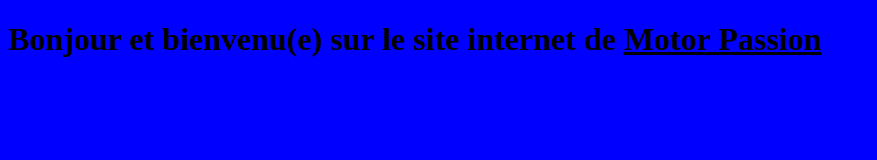
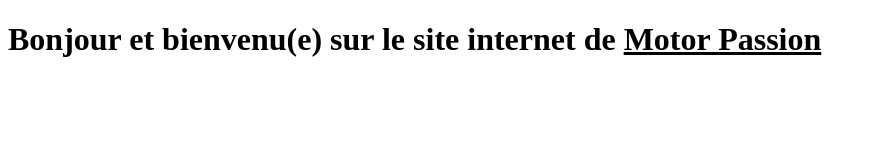
Before and after one commit to KOALAquiCHEAT/motor-passion, a plain HTML site: page index.html in a window 1280 px wide. Shown: the whole page, without its empty margins (0-877 px from the left). Drawn offline with Linux system fonts and the light colour scheme.

```diff
--- a/index.html
+++ b/index.html
@@ -7,7 +7,8 @@
     <title>Document</title>
     <link rel="stylesheet" href="style.css">
 </head>
-<body class="bodya">
+<body>
     <h1>Bonjour et bienvenu(e) sur le site internet de <u>Motor Passion</u> </h1>
+
 </body>
 </html>
--- a/style.css
+++ b/style.css
@@ -1,3 +1,3 @@
-.bodya{
-    background-color: blue;
+body{
+    background: url()
 }
```
